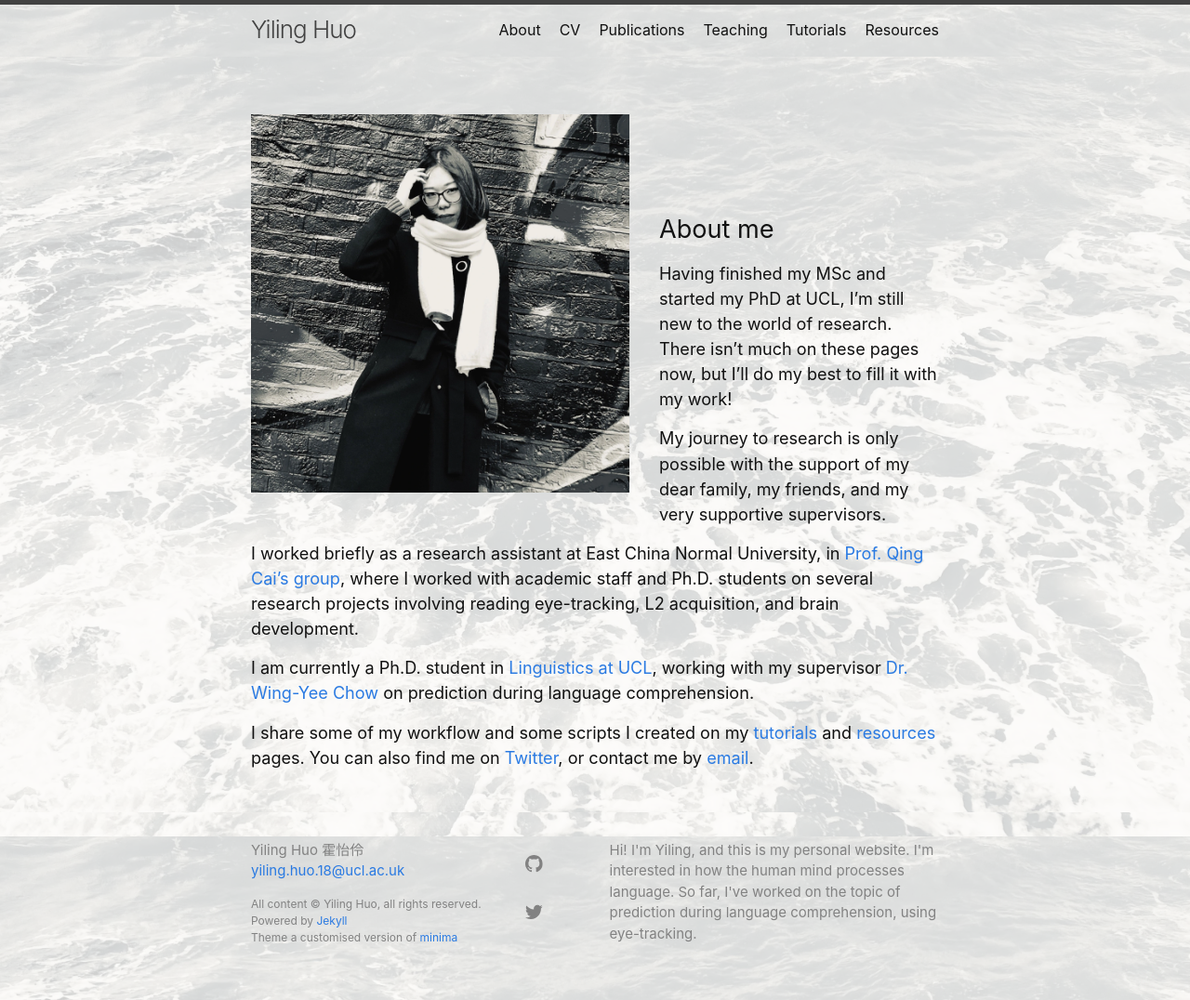
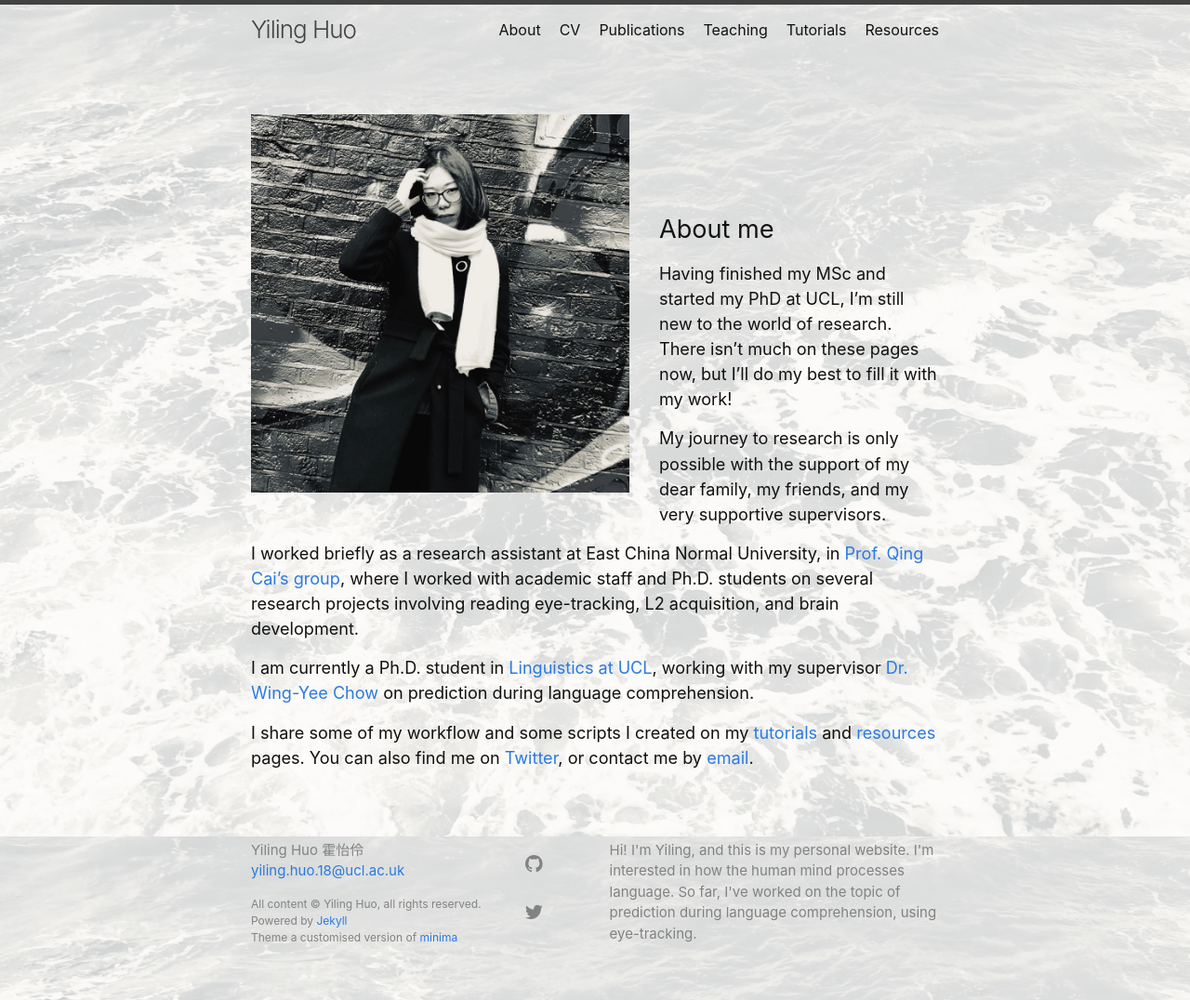
Before and after one commit to Yiling-Huo/yiling-huo.github.io, a Jekyll site: the page built from index.html, in a window 1280 px wide. Shown: the whole page at 93% size. Built offline with Jekyll 4.4.1, drawn with Linux system fonts in a browser that asks for light colours.

Commit message:
simplified how background image is handled

```diff
--- a/_layouts/base-narrow.html
+++ b/_layouts/base-narrow.html
@@ -8,7 +8,7 @@
     {%- include header.html -%}
 
     <div class="bg">
-      <main class="page-content-narrow-page" aria-label="Content">
+      <main class="page-content" aria-label="Content">
           <div class="wrapper-narrow">
             {{ content }}
           </div>
--- a/_layouts/base-wide.html
+++ b/_layouts/base-wide.html
@@ -7,13 +7,11 @@
 
     {%- include header.html -%}
 
-    <div class="bg">
-      <main class="page-content-wide-page" aria-label="Content" height="100%">
-          <div class="wrapper-wide">
-            {{ content }}
-          </div>
-      </main>
-    </div>
+    <main class="page-content" aria-label="Content" height="100%">
+        <div class="wrapper-wide">
+          {{ content }}
+        </div>
+    </main>
 
     {%- include footer.html -%}
 
--- a/_sass/minima/base.scss
+++ b/_sass/minima/base.scss
@@ -48,6 +48,7 @@
   background-size: cover;
 }
 
+// This is only used to manage the raw background (without white filter) on narrow pages
 .bg {
   /* The image used */
   background-image: url("/images/background.webp");
@@ -88,16 +89,19 @@
 /**
  * `main` element
  */
-// main {
-//   display: block; /* Default value of `display` of `main` element is 'inline' in IE 11. */
-// }
-
-/* Added bg.main to flex mains that have bg as parent and also manage flex of wrapper when having wrapper children*/
-.bg > main {
+// flex mains that have bg as parent and also manage flex of wrapper when having wrapper children
+main {
   display: flex; /* Default value of `display` of `main` element is 'inline' in IE 11. */
   flex-direction: column;
   flex: 1;
 }
+
+/* Added bg.main to flex mains that have bg as parent and also manage flex of wrapper when having wrapper children*/
+// .bg > main {
+//   display: flex; /* Default value of `display` of `main` element is 'inline' in IE 11. */
+//   flex-direction: column;
+//   flex: 1;
+// }
 
 
 /**
@@ -252,7 +256,7 @@
   }
 }
 
-// For wide pages, background color is handled by page-content-wide-page in _layout.scss
+// For wide pages, background color is handled by body
 .wrapper-wide {
   flex: 1;
   max-width: calc(#{$content-width} - (#{$spacing-unit}));
--- a/_sass/minima/layout.scss
+++ b/_sass/minima/layout.scss
@@ -202,16 +202,8 @@
 /**
  * Page content
  */
- // For wide pages, background color is handled here
-.page-content-wide-page {
-  background-color: rgba(255,255,255,0.8);
-}
 
-// For narrow pages, background color is handled by wrapper-narrow in _base.scss
-// Here is to just say some random thing so that the class can be kept
-.page-content-narrow-page {
-  flex: 1 0 auto;
-}
+.page-content
 
 .page-heading {
   @include relative-font-size(2);
```
